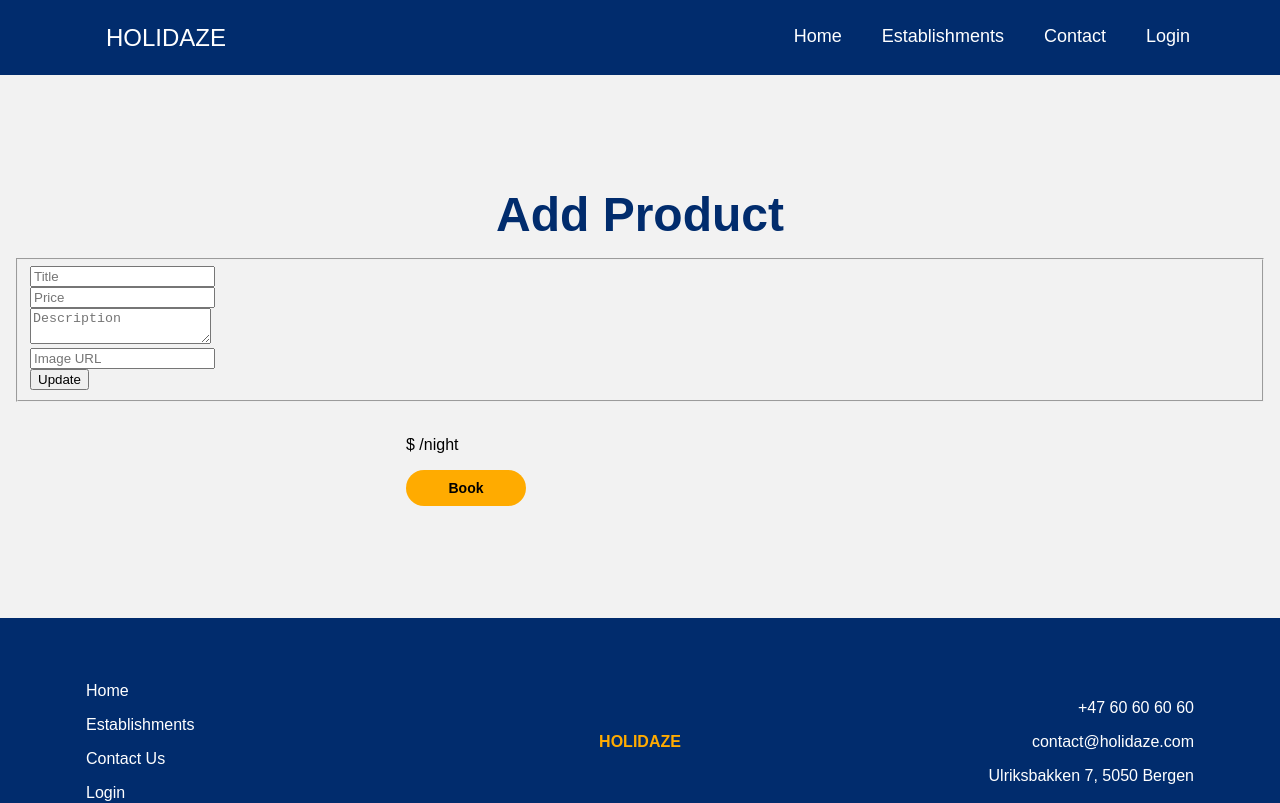
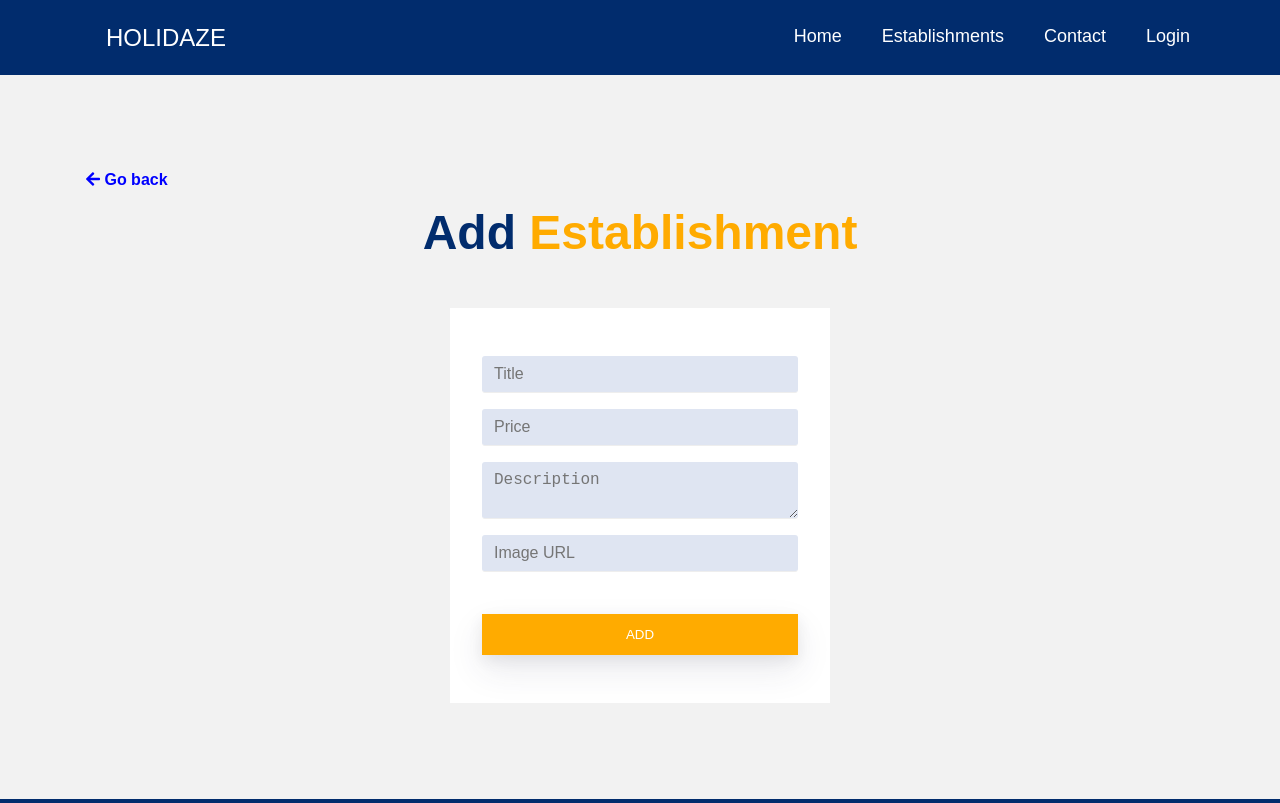
Before and after one commit to Noroff-FEU-Assignments/project-exam-2-rfaeroe, a React (Create React App) app in the folder holidaze/: page /add in a window 1280 px wide. Shown: the top 803 px of the page. Built offline with nearby package versions, Linux system fonts and the light colour scheme.

Commit message:
Created add and edit for establishments

```diff
--- a/holidaze/src/pages/AddEstablishment.js
+++ b/holidaze/src/pages/AddEstablishment.js
@@ -1,11 +1,15 @@
 import useAxios from '../utils/useAxios';
 import { useState } from 'react';
-import Item from '../components/SingleItem';
 import { ESTABLISHMENTS_PATH } from '../utils/constants';
+import { Link } from "react-router-dom";
 
 import { useForm } from 'react-hook-form';
 import { yupResolver } from "@hookform/resolvers/yup";
 import { establishmentSchema } from '../utils/schemas';
+
+
+import { FontAwesomeIcon } from '@fortawesome/react-fontawesome';
+import { faArrowLeft } from '@fortawesome/free-solid-svg-icons';
 
 const AddEstablishment = () => {
     const [establishment, setEstablishment] = useState(null);
@@ -39,9 +43,10 @@ const AddEstablishment = () => {
 
     return (
 
-        <div className={"container"}>
-            <h1 className={"pageheading"}>Add Product</h1>
-            <form onSubmit={handleSubmit(onSubmit)}>
+        <div className={"container sectionwrapper"}>
+            <Link className="goback" to="/admin"><FontAwesomeIcon icon={faArrowLeft} /> Go back</Link>
+            <h1 className={"pageheading"}>Add <span>Establishment</span></h1>
+            <form className="form" style={{ marginTop: "48px" }} onSubmit={handleSubmit(onSubmit)}>
                 {postError && <p>{postError}</p>}
                 <fieldset disabled={submitting}>
                     <div className={"form-group"}>
@@ -49,9 +54,8 @@ const AddEstablishment = () => {
                             name='establishment_name'
                             placeholder='Title'
                             ref={register}
-
                         />
-                        {errors.establishment_name && <p>{errors.establishment_name.message}</p>}
+                        {errors.establishment_name && <p className="error">{errors.establishment_name.message}</p>}
                     </div>
 
                     <div className={"form-group"}>
@@ -60,8 +64,9 @@ const AddEstablishment = () => {
                             placeholder='Price'
                             ref={register}
                             type='number'
+                            min="1"
                         />
-                        {errors.establishment_price && <p>{errors.establishment_price.message}</p>}
+                        {errors.establishment_price && <p className="error">{errors.establishment_price.message}</p>}
                     </div>
                     <div className={"form-group"}>
                         <textarea
@@ -70,7 +75,7 @@ const AddEstablishment = () => {
                             ref={register}
                             type='text'
                         />
-                        {errors.establishment_description && <p>{errors.establishment_description.message}</p>}
+                        {errors.establishment_description && <p className="error">{errors.establishment_description.message}</p>}
                     </div>
                     <div className={"form-group"}>
                         <input
@@ -79,21 +84,19 @@ const AddEstablishment = () => {
                             ref={register}
                             type='text'
                         />
-                        {errors.establishment_image && <p>{errors.establishment_image.message}</p>}
+                        {errors.establishment_image && <p className="error">{errors.establishment_image.message}</p>}
+                    </div>
+                    <div className="form-group">
+                        <button className="btn" style={{ width: "100%" }} type='submit'>{submitting ? 'Adding...' : 'Add'}</button>
                     </div>
 
-                    <button type='submit'>{submitting ? 'Updating ...' : 'Update'}</button>
                 </fieldset>
+                <div className="form-group">
+                    {success ? <p className="success">New establishment listing of {establishment.title} was created</p> : null}
+                </div>
             </form>
-            <div className={"card"}>
-                {success ? <p>Listing of {establishment.title} was updated</p> : null}
-                <Item {...establishment} />
-            </div>
-
-
         </div>
     );
-
 };
 
 export default AddEstablishment;
--- a/holidaze/src/pages/EditEstablishment.js
+++ b/holidaze/src/pages/EditEstablishment.js
@@ -1,8 +1,12 @@
 import { useParams } from 'react-router-dom';
 import useAxios from '../utils/useAxios';
 import { useState, useEffect } from 'react';
-import SingleItem from '../components/SingleItem';
 import { ESTABLISHMENTS_PATH } from '../utils/constants';
+import { Link } from "react-router-dom";
+
+import { FontAwesomeIcon } from '@fortawesome/react-fontawesome';
+import { faArrowLeft } from '@fortawesome/free-solid-svg-icons';
+
 
 import { establishmentSchema } from '../utils/schemas';
 import { useForm } from 'react-hook-form';
@@ -57,12 +61,13 @@ const EditEstablishment = () => {
     }
 
     return (
-        <>
-            <h1 className={"pageheading"}>Edit Product</h1>
-            <form onSubmit={handleSubmit(onSubmit)}>
+        <div className="container sectionwrapper">
+            <Link className="goback" to="/admin"><FontAwesomeIcon icon={faArrowLeft} /> Go back</Link>
+            <h1 className={"pageheading"}>Add <span>Establishment</span></h1>
+            <form className="form" style={{ marginTop: "48px" }} onSubmit={handleSubmit(onSubmit)}>
                 {updateError && <p>{updateError}</p>}
                 <fieldset disabled={submitting}>
-                    <div>
+                    <div className={"form-group"}>
                         <input
                             name='establishment_name'
                             placeholder='Name'
@@ -72,7 +77,7 @@ const EditEstablishment = () => {
                         {errors.establishment_name && <p>{errors.establishment_name.message}</p>}
                     </div>
 
-                    <div>
+                    <div className={"form-group"}>
                         <input
                             name='establishment_price'
                             placeholder='Price'
@@ -82,7 +87,7 @@ const EditEstablishment = () => {
                         />
                         {errors.establishment_price && <p>{errors.establishment_price.message}</p>}
                     </div>
-                    <div>
+                    <div className={"form-group"}>
                         <textarea
                             name='establishment_description'
                             placeholder='Description'
@@ -92,7 +97,7 @@ const EditEstablishment = () => {
                         />
                         {errors.establishment_description && <p>{errors.establishment_description.message}</p>}
                     </div>
-                    <div>
+                    <div className={"form-group"}>
                         <input
                             name='establishment_image'
                             placeholder='Image URL'
@@ -103,13 +108,13 @@ const EditEstablishment = () => {
                         {errors.establishment_image && <p>{errors.establishment_image.message}</p>}
                     </div>
 
-                    <button type='submit'>{submitting ? 'Updating ...' : 'Update'}</button>
+                    <div className="form-group">
+                        <button className="btn" style={{ width: "100%" }} type='submit'>{submitting ? 'Updating...' : 'Update'}</button>
+                    </div>
                 </fieldset>
             </form>
             {success ? <p>Listing of {establishment.establishment_name} was updated</p> : null}
-            <SingleItem {...establishment} />
-
-        </>
+        </div>
     );
 
 };
```
